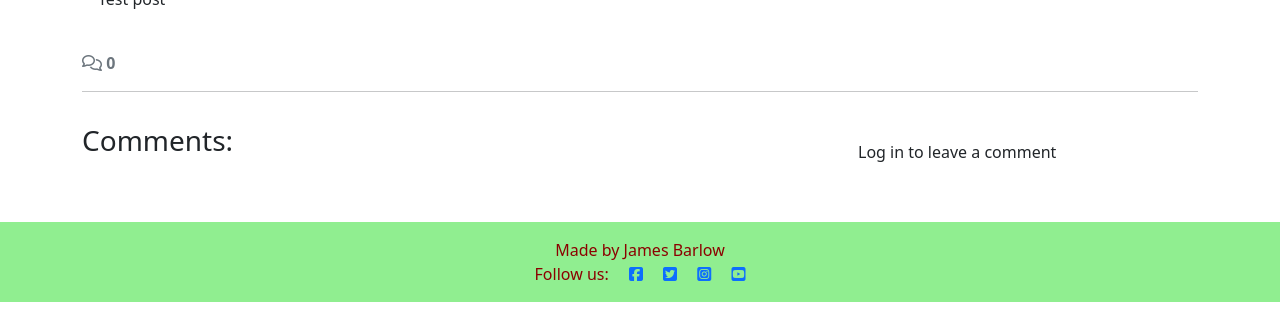
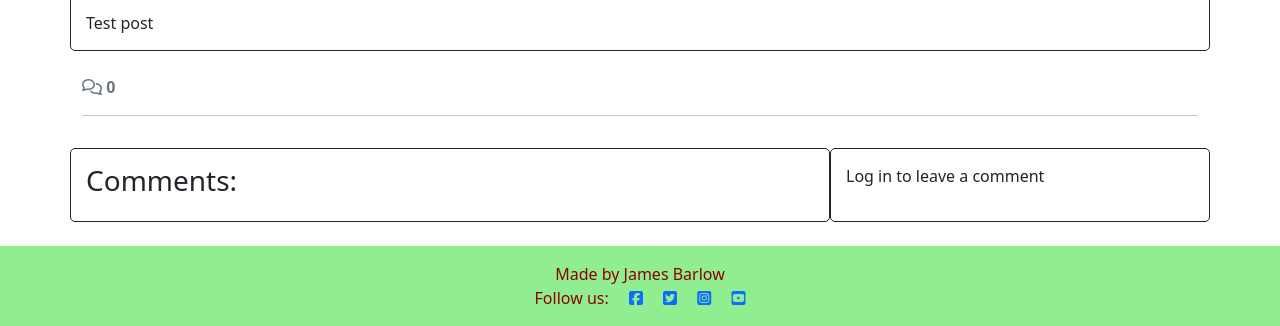
Before and after one commit to jambardev/County-Cricket-Tour-Blog, a Django app: a page that uses blog/templates/blog/post_detail.html in a window 1280 px wide. Shown: the part 642-968 px from the top of the page. Before the commit the page ends 944 px from the top, so only its background shows below. Run offline with Django 4.2, Linux system fonts and the light colour scheme; data comes from the database, SQL or seed files in the repository; some libraries are stand-ins or nearby versions.

Commit message:
Styling added to post detail page

```diff
--- a/blog/templates/blog/post_detail.html
+++ b/blog/templates/blog/post_detail.html
@@ -3,7 +3,7 @@
 {% load crispy_forms_tags %}
 
 <div>
-    <div class="container">
+    <div class="container mt-4">
         <div class="row g-0">
             <div class="col-md-6">
                 <!-- Post title -->
@@ -31,7 +31,7 @@
 <div class="container">
     <div class="row">
         <div class="col card mb-4  mt-3 left  top">
-            <div class="card-body">
+            <div>
                 <!-- The post content goes inside the card-text. -->
                 <!-- Safe filter inside the template tags marks the variable as safe for HTML rendering -->
                 <p class="card-text">
@@ -55,7 +55,7 @@
     <div class="row">
         <div class="col-md-8 card mb-4 mt-3">
             <h3>Comments:</h3>
-            <div class="card-body">
+            <div>
                 <!-- For loop to iterate through each comment in comments -->
                 {% for comment in comments %}
                     <div class="p-2 comments">
@@ -75,7 +75,7 @@
         </div>
         <!-- Creating New Comments -->
         <div class="col-md-4 card mb-4 mt-3">
-            <div class="card-body">
+            <div>
                 {% if user.is_authenticated %}
             <h3>Leave a comment:</h3>
             <p>Posting as: {{ user.username }}</p>
--- a/static/css/style.css
+++ b/static/css/style.css
@@ -37,8 +37,14 @@
 }
 
 .card {
-    border: none;
+    border: 1px solid;
     background-color: transparent;
+    border-radius: 5px;
+    padding: 15px;
+}
+
+.detail {
+    padding: 20px;
 }
 
 .about {
```
